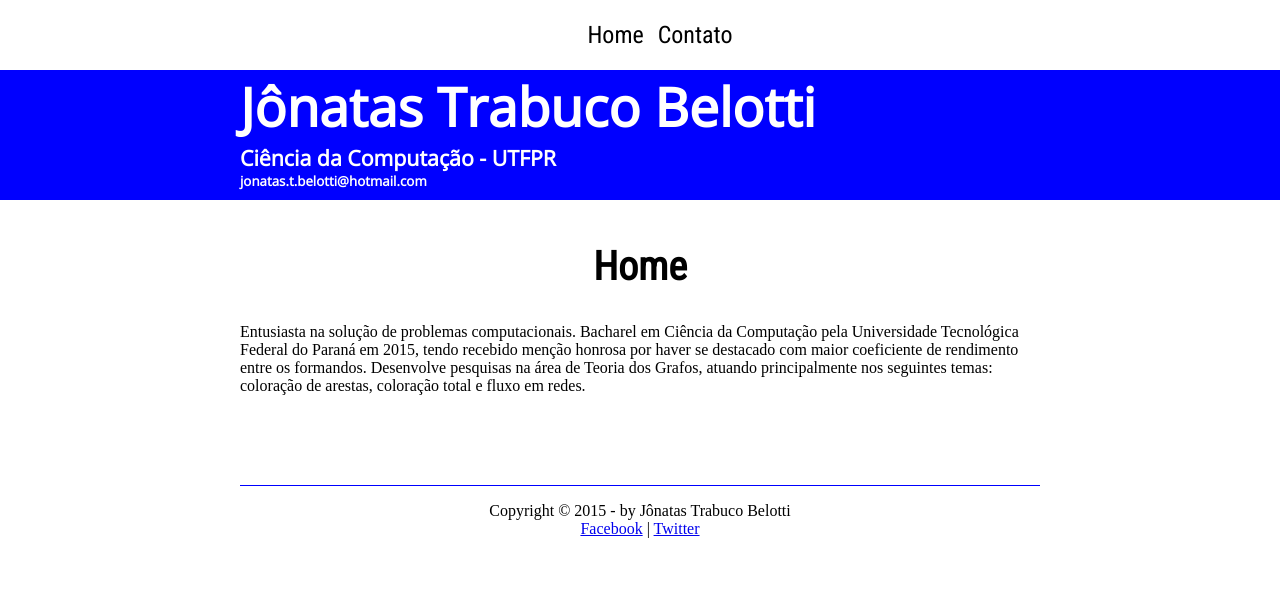
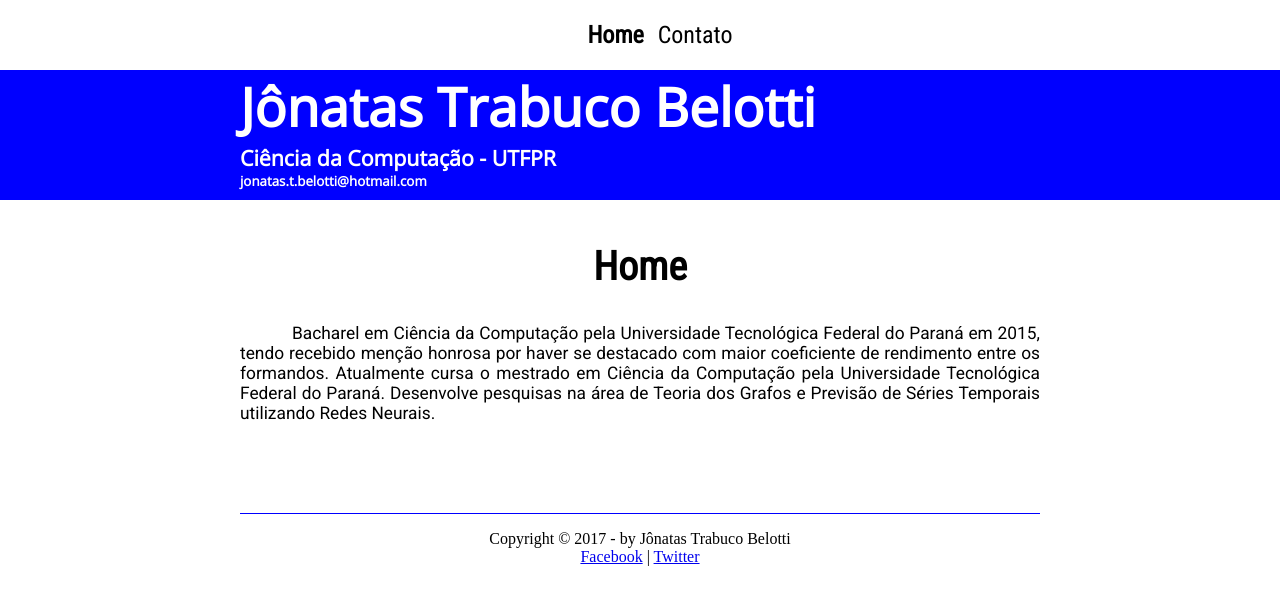
Before and after one commit to jonatastbelotti/jonatastbelotti.github.io, a plain HTML site: page index.html in a window 1280 px wide. Drawn offline with nearby package versions, Linux system fonts and the light colour scheme.

Commit message:
Atualização do texto principal e modificação no menu principal

```diff
--- a/css/estiloPrincipal.css
+++ b/css/estiloPrincipal.css
@@ -2,6 +2,7 @@
 
 @import url(http://fonts.googleapis.com/css?family=Open+Sans);
 @import url(http://fonts.googleapis.com/css?family=Roboto+Condensed);
+@import url(https://fonts.googleapis.com/css?family=Roboto);
 
 div#interface{
   display: block;
@@ -51,6 +52,10 @@ header#menu li a{
   font-size: 18pt;
   text-decoration: none;
   color: black;
+}
+
+header#menu li a.selecionado{
+  font-weight: bold;
 }
 
 header#menu li:hover{
@@ -126,6 +131,11 @@ footer#rodape{
   margin-top: 100px;
 }
 
-texto_principal {
+.texto_principal {
   text-align: justify!important;
+  font-family: 'Roboto', sans-serif;
+  text-align: justify!important;
+  font-family: 'Roboto', sans-serif;
+  font-size: 13pt;
+  text-indent: 3em;
 }
--- a/index.html
+++ b/index.html
@@ -10,12 +10,13 @@
 
     <body>
         <script type="text/javascript" src="javascript/email.js"></script>
+
         <div id="interface">
             <header id="cabecalho">
                 <header id="menu">
                     <ul type="I">
                         <li>
-                            <a href="index.html">Home</a>
+                            <a class="selecionado" href="index.html">Home</a>
                         </li>
                         <li>
                             <a href="contato.html">Contato</a>
@@ -35,16 +36,15 @@
 
                 <article id="redeSocial">
                     <p class="texto_principal">
-										Entusiasta na solução de problemas computacionais.
                         Bacharel em Ciência da Computação pela Universidade Tecnológica Federal do Paraná em 2015, tendo recebido menção honrosa por haver se destacado com maior coeficiente de rendimento entre os formandos.
-										Desenvolve pesquisas na área de Teoria dos Grafos, atuando principalmente nos seguintes temas: coloração de arestas, coloração total e fluxo em redes.
+                        Atualmente cursa o mestrado em Ciência da Computação pela Universidade Tecnológica Federal do Paraná.
+                        Desenvolve pesquisas na área de Teoria dos Grafos e Previsão de Séries Temporais utilizando Redes Neurais.
                     </p>
                 </article>
-
             </section>
 
             <footer id="rodape">
-                <p>Copyright &COPY; 2015 - by Jônatas Trabuco Belotti<br>
+                <p>Copyright &COPY; 2017 - by Jônatas Trabuco Belotti<br>
                 <a href="https://www.facebook.com/jonatas.trabucobelotti" target="blank">Facebook</a>
                 |
                 <a href="https://twitter.com/jonatastbelotti?lang=pt" target="blank">Twitter</a>
```
Also changed, not shown: contato.html (+2 -2 lines). Lines whose indentation alone changed are shown as unchanged.
